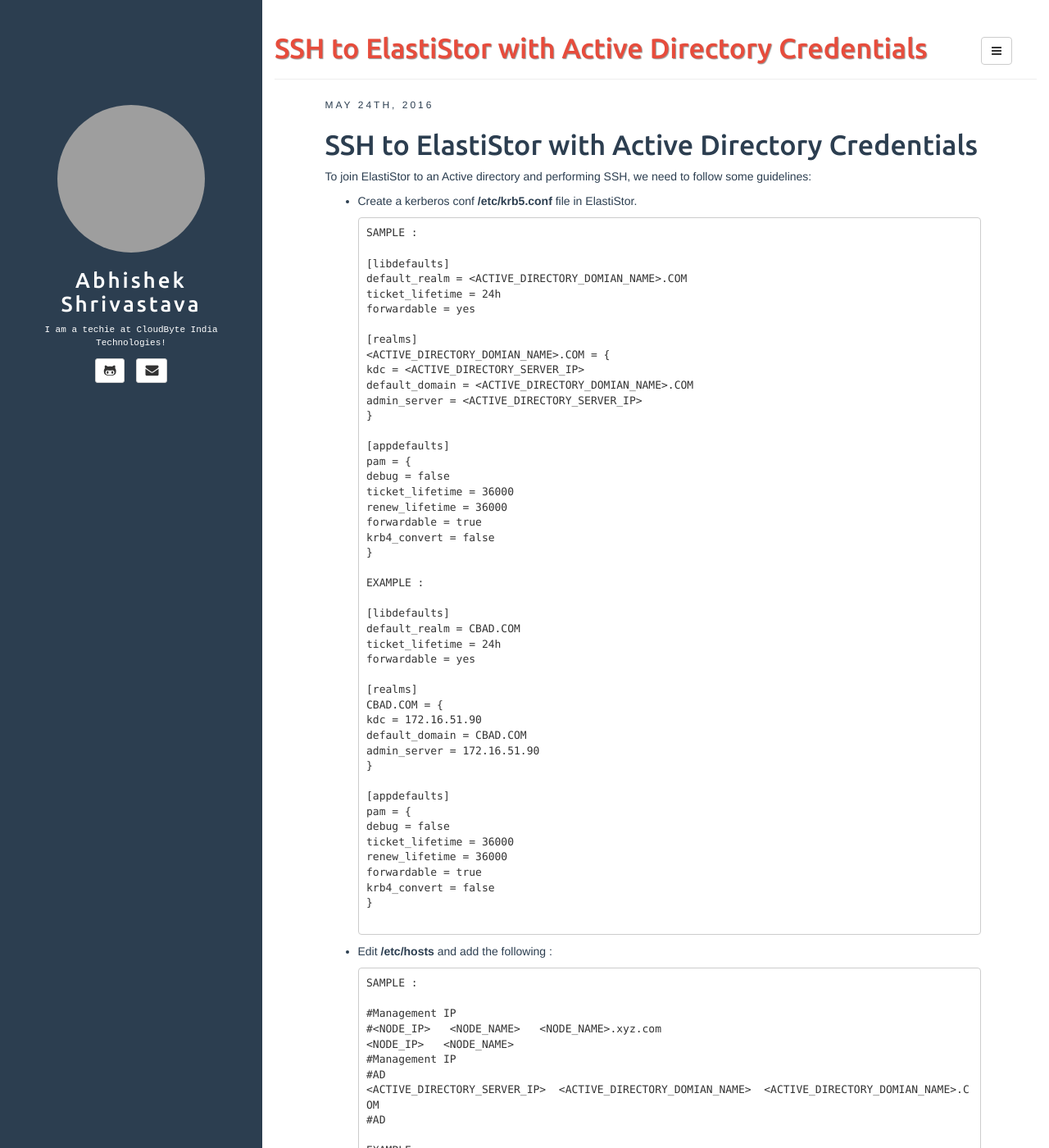
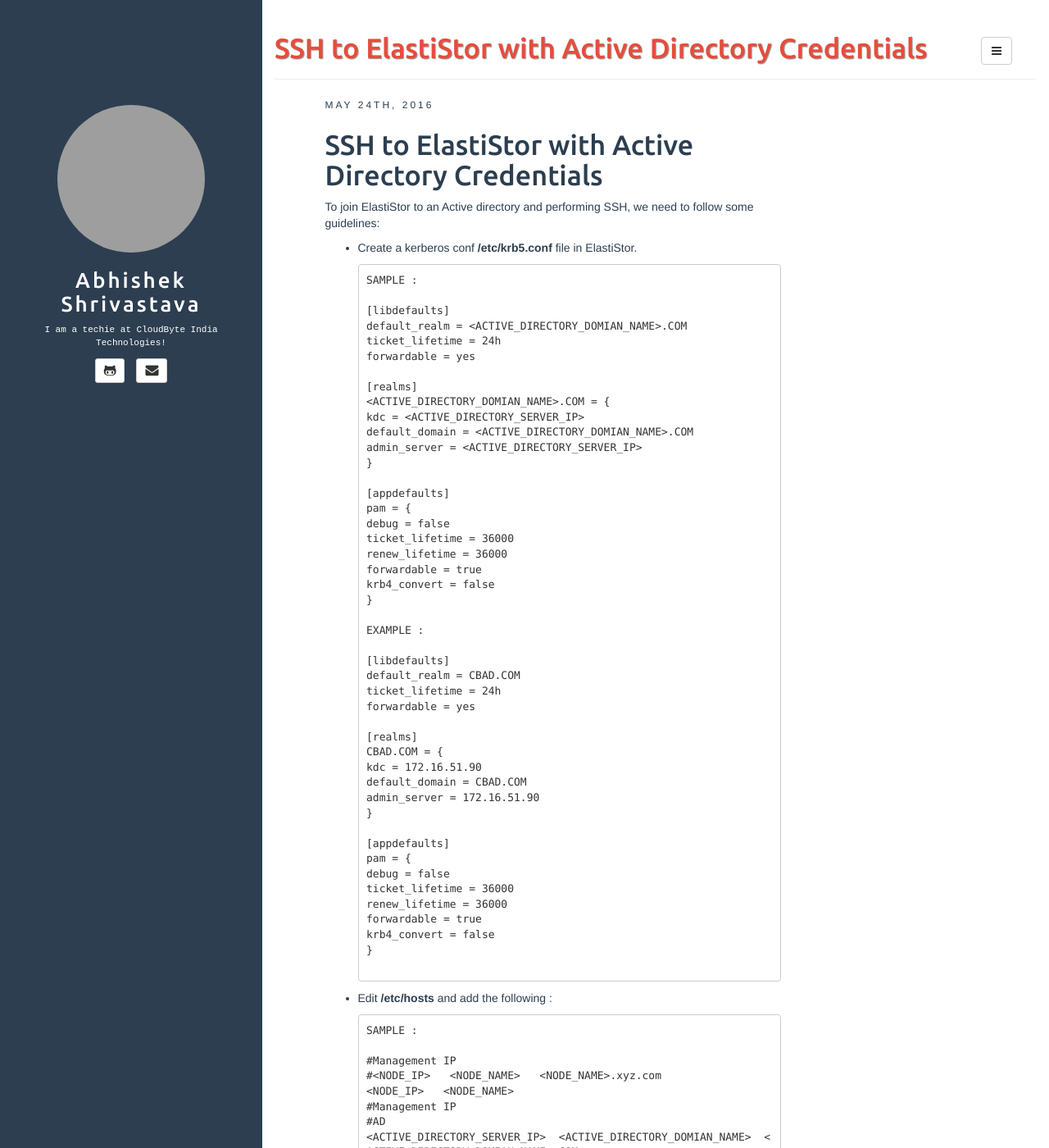
Before and after one commit to AbhiCloudbyte/magicbox, a Jekyll site: the page built from _posts/2016-05-24-SSH-to-ElastiStor-with-Active-Directory-Credentials.md, in a window 1280 px wide and 1400 px high. Shown: the whole window at 82% size. Built offline with Jekyll 4.4.1, drawn with Linux system fonts in a browser that asks for light colours; comment, search, counter and statistics services are not loaded; grey boxes are pictures that could not be loaded.

Commit message:
Update style.css

```diff
--- a/assets/css/style.css
+++ b/assets/css/style.css
@@ -92,7 +92,7 @@ article{
 .article_body{
 	margin-top: 20px;
 	margin-bottom: 20px;
-	width: 800px;
+	width: inherit;
 }
 
 .post-date {
```
